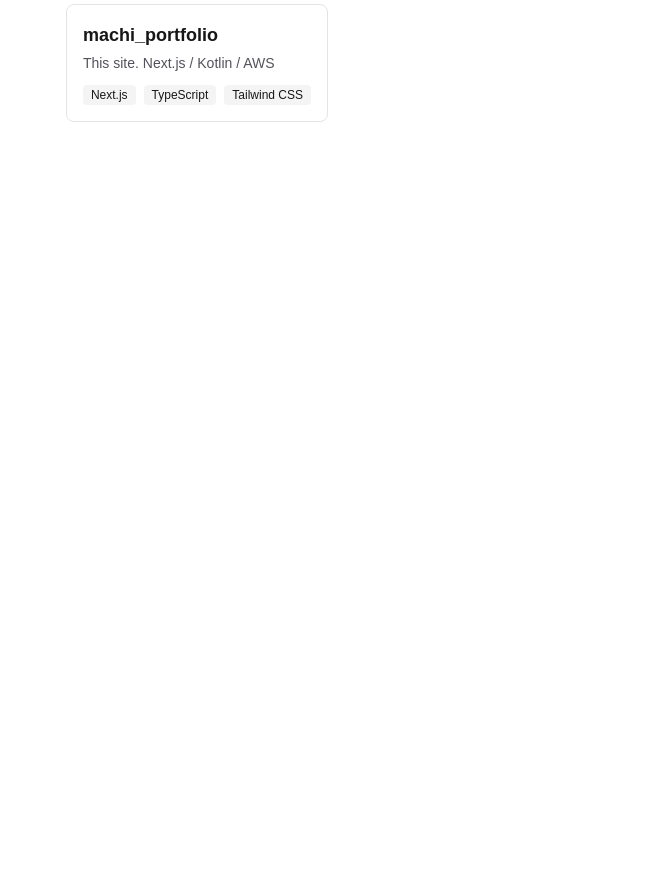
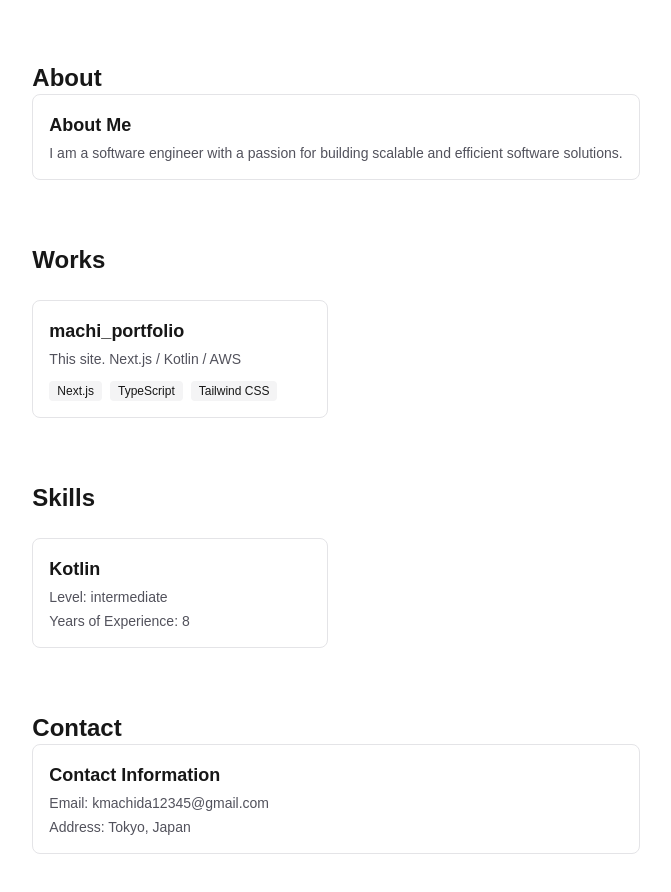
Before and after one commit to kmachida12345/machi_portfolio, a Next.js app in the folder frontend/: page / in a window 1280 px wide. Shown: the part 216-1108 px from the top of the page, without its empty margins (304-975 px from the left). Before the commit the page ends 800 px from the top, so only its background shows below. Built offline with nearby package versions, Linux system fonts and the light colour scheme.

Commit message:
feat: add About, Hero, Skills, and Contact sections with corresponding components and data

```diff
--- a/frontend/app/page.tsx
+++ b/frontend/app/page.tsx
@@ -1,11 +1,24 @@
 import { works } from "@/data/works";
 import { WorkCard } from "@/components/WorkCard";
-
+import { AboutCard } from "@/components/AboutCard";
+import { about } from "@/data/about";
+import { ContactCard } from "@/components/ContactCard";
+import { contact } from "@/data/contact";
+import { HeroCard } from "@/components/HeroCard";
+import { hero } from "@/data/hero";
+import { SkillCard } from "@/components/SkillCard";
+import { skills } from "@/data/skills";
 
 export default function Home() {
   return (
     <main className="mx-auto max-w-3xl px-6 py-16">
-      <h1 className="text-3xl font-bold">こんにちは</h1>
+      <section className="mt-16">
+        <HeroCard hero={hero} />
+      </section>
+      <section className="mt-16">
+        <h2 className="text-2xl font-semibold">About</h2>
+        <AboutCard about={about} />
+      </section>
 
       <section className="mt-16">
         <h2 className="text-2xl font-semibold">Works</h2>
@@ -15,6 +28,18 @@ export default function Home() {
           ))}
         </div>
       </section>
+      <section className="mt-16">
+        <h2 className="text-2xl font-semibold">Skills</h2>
+        <div className="mt-6 grid gap-4 sm:grid-cols-2">
+          {skills.map((s) => (
+            <SkillCard key={s.name} skill={s} />
+          ))}
+        </div>
+      </section>
+      <section className="mt-16">
+        <h2 className="text-2xl font-semibold">Contact</h2>
+        <ContactCard contact={contact} />
+      </section>
     </main>
   );
 }
--- /dev/null
+++ b/frontend/components/AboutCard.tsx
@@ -0,0 +1,12 @@
+import type { About } from "@/data/about";
+
+export function AboutCard({ about }: { about: About }) {
+    return (
+        <article className="rounded-lg border border-zinc-200 p-4 dark:border-zinc-800">
+            <h3 className="text-lg font-semibold">About Me</h3>
+            <p className="mt-1 text-sm text-zinc-600 dark:text-zinc-400">
+                {about.description}
+            </p>
+        </article>
+    );
+}
--- /dev/null
+++ b/frontend/components/ContactCard.tsx
@@ -0,0 +1,15 @@
+import type { Contact } from "@/data/contact";
+
+export function ContactCard({ contact }: { contact: Contact }) {
+    return (
+        <article className="rounded-lg border border-zinc-200 p-4 dark:border-zinc-800">
+            <h3 className="text-lg font-semibold">Contact Information</h3>
+            <p className="mt-1 text-sm text-zinc-600 dark:text-zinc-400">
+                Email: {contact.email}
+            </p>
+            <p className="mt-1 text-sm text-zinc-600 dark:text-zinc-400">
+                Address: {contact.address}
+            </p>
+        </article>
+    );
+}
--- /dev/null
+++ b/frontend/components/HeroCard.tsx
@@ -0,0 +1,12 @@
+import type { Hero } from "@/data/hero";
+
+export function HeroCard({ hero }: { hero: Hero }) {
+    return (
+        <article className="rounded-lg border border-zinc-200 p-4 dark:border-zinc-800">
+            <h3 className="text-lg font-semibold">{hero.title}</h3>
+            <p className="mt-1 text-sm text-zinc-600 dark:text-zinc-400">
+                {hero.description}
+            </p>
+        </article>
+    );
+}
--- /dev/null
+++ b/frontend/components/SkillCard.tsx
@@ -0,0 +1,15 @@
+import type { Skill } from "@/data/skills";
+
+export function SkillCard({ skill }: { skill: Skill }) {
+    return (
+        <article className="rounded-lg border border-zinc-200 p-4 dark:border-zinc-800">
+            <h3 className="text-lg font-semibold">{skill.name}</h3>
+            <p className="mt-1 text-sm text-zinc-600 dark:text-zinc-400">
+                Level: {skill.level}
+            </p>
+            <p className="mt-1 text-sm text-zinc-600 dark:text-zinc-400">
+                Years of Experience: {skill.yearsOfExperience}
+            </p>
+        </article>
+    );
+}
--- /dev/null
+++ b/frontend/data/about.ts
@@ -0,0 +1,7 @@
+export type About = {
+  description: string;
+};
+
+export const about: About = {
+  description: 'I am a software engineer with a passion for building scalable and efficient software solutions.',
+};
--- /dev/null
+++ b/frontend/data/contact.ts
@@ -0,0 +1,9 @@
+export type Contact = {
+  email: string;
+  address: string;
+};
+
+export const contact: Contact = {
+  email: 'kmachida12345@gmail.com',
+  address: 'Tokyo, Japan',
+};
--- /dev/null
+++ b/frontend/data/hero.ts
@@ -0,0 +1,11 @@
+export type Hero = {
+  name: string;
+  title: string;
+  description: string;
+};
+
+export const hero: Hero = {
+  name: 'Kouhei Machida',
+  title: 'Software Engineer',
+  description: 'Passionate about building scalable web applications and exploring new technologies.',
+};
--- /dev/null
+++ b/frontend/data/skills.ts
@@ -0,0 +1,13 @@
+export type Skill = {
+  name: string;
+  level: 'beginner' | 'intermediate' | 'advanced';
+  yearsOfExperience: number;
+};
+
+export const skills: Skill[] = [
+    {
+        name: 'Kotlin',
+        level: 'intermediate',
+        yearsOfExperience: 8,
+    },
+]
```
